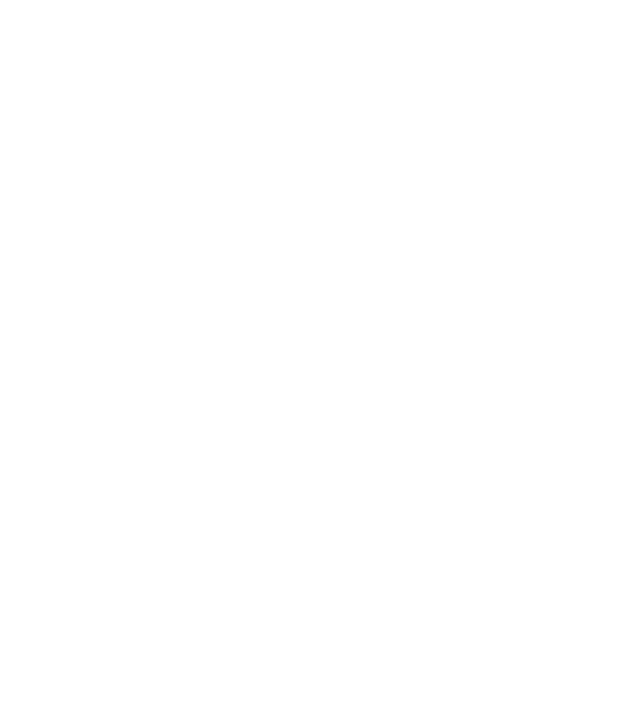
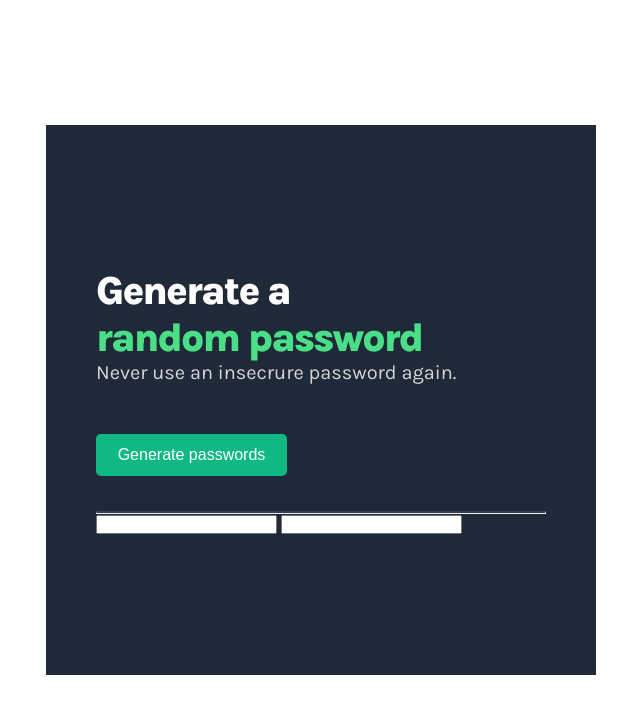
Before and after one commit to pauljomy/password-generator, a website built with Vite: page index.html in a window 1280 px wide. Shown: the whole page, without its empty margins (319-959 px from the left). Built offline with nearby package versions, Linux system fonts and the light colour scheme.

Commit message:
basic layout completed

```diff
--- a/index.css
+++ b/index.css
@@ -1,3 +1,64 @@
+@import url("https://fonts.googleapis.com/css2?family=Karla:ital,wght@0,200..800;1,200..800&display=swap");
+
+* {
+  margin: 0;
+  padding: 0;
+  box-sizing: border-box;
+}
+
 body {
-    margin: 0;
+  margin: 0;
+  font-family: "Karla", sans-serif;
 }
+
+body {
+  display: flex;
+  justify-content: center;
+  align-items: center;
+  color: white;
+}
+
+.container {
+  width: 550px;
+  height: 550px;
+  display: flex;
+  flex-direction: column;
+  background-color: #1f2937;
+  justify-content: center;
+  padding: 50px;
+  /* align-items: center; */
+}
+
+.header,
+.header1,
+.header2 {
+  font-size: 40;
+  font-weight: 900;
+  color: white;
+  letter-spacing: -2px;
+}
+
+.header .header2 {
+  color: #4adf86;
+}
+
+.container p {
+  font-size: 20px;
+  color: #d5d4d8;
+  margin-bottom: 50px;
+}
+
+button {
+  color: white;
+  width: 191px;
+  height: 42px;
+  background-color: #10b981;
+  font-size: 16px;
+  border-radius: 5px;
+  border: none;
+  margin-bottom: 35px;
+}
+
+hr {
+  border-top: 2px solid #2f3e53;
+}
--- a/index.html
+++ b/index.html
@@ -1,9 +1,21 @@
 <html>
-    <head>
-        <link rel="stylesheet" href="index.css">
-    </head>
-    <body>
-        <h1></h1>
-        <script src="index.js"></script>
-    </body>
+  <head>
+    <link rel="stylesheet" href="index.css" />
+  </head>
+  <body>
+    <div class="container">
+      <h1 class="header">
+        <span class="header1">Generate a</span> <br />
+        <span class="header2">random password</span>
+      </h1>
+      <p>Never use an insecrure password again.</p>
+      <button>Generate passwords</button>
+      <hr />
+      <div class="input">
+        <input type="text" />
+        <input type="text" />
+      </div>
+      <script src="index.js"></script>
+    </div>
+  </body>
 </html>
```
